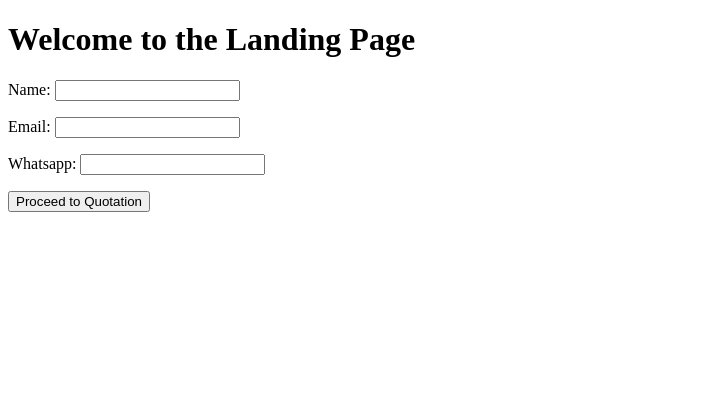
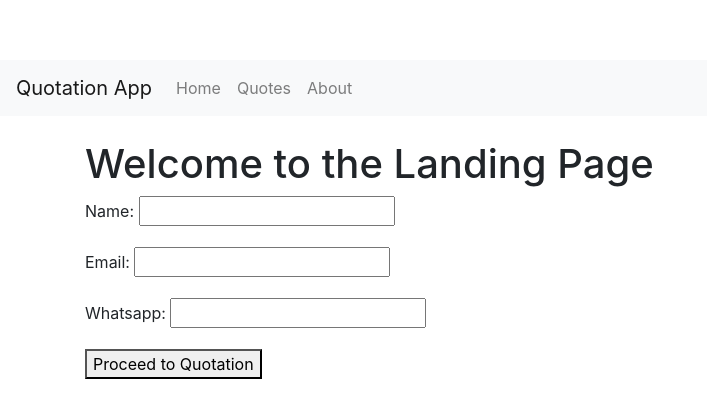
Before and after one commit to rubensfqc/architect, a Django app: page / in a window 1280 px wide. Shown: the top 418 px of the page, without its empty margins (0-707 px from the left). Run offline with Django 4.2, Linux system fonts and the light colour scheme; some libraries are stand-ins or nearby versions.

Commit message:
Added Base from Copilot and Landing page stylized

```diff
--- /dev/null
+++ b/quotation_prj/quotation_app/templates/quotation_app/base.html
@@ -0,0 +1,43 @@
+<!DOCTYPE html>
+<html lang="en">
+<head>
+    <meta charset="UTF-8">
+    <meta name="viewport" content="width=device-width, initial-scale=1.0">
+    <title>{% block title %}Quotation App{% endblock %}</title>
+    <link href="https://stackpath.bootstrapcdn.com/bootstrap/4.5.2/css/bootstrap.min.css" rel="stylesheet">
+    <style>
+        body {
+            padding-top: 60px; /* Adjust for fixed navbar */
+        }
+    </style>
+</head>
+<body>
+    <nav class="navbar navbar-expand-lg navbar-light bg-light">
+        <a class="navbar-brand" href="#">Quotation App</a>
+        <button class="navbar-toggler" type="button" data-toggle="collapse" data-target="#navbarNav" aria-controls="navbarNav" aria-expanded="false" aria-label="Toggle navigation">
+            <span class="navbar-toggler-icon"></span>
+        </button>
+        <div class="collapse navbar-collapse" id="navbarNav">
+            <ul class="navbar-nav">
+                <li class="nav-item">
+                    <a class="nav-link" href="#">Home</a>
+                </li>
+                <li class="nav-item">
+                    <a class="nav-link" href="#">Quotes</a>
+                </li>
+                <li class="nav-item">
+                    <a class="nav-link" href="#">About</a>
+                </li>
+            </ul>
+        </div>
+    </nav>
+
+    <div class="container mt-4">
+        {% block content %}<!-- Content will be overridden in child templates -->{% endblock %}
+    </div>
+
+    <script src="https://code.jquery.com/jquery-3.5.1.slim.min.js"></script>
+    <script src="https://cdn.jsdelivr.net/npm/@popperjs/core@2.5.4/dist/umd/popper.min.js"></script>
+    <script src="https://stackpath.bootstrapcdn.com/bootstrap/4.5.2/js/bootstrap.min.js"></script>
+</body>
+</html>
--- a/quotation_prj/quotation_app/templates/quotation_app/landing_page.html
+++ b/quotation_prj/quotation_app/templates/quotation_app/landing_page.html
@@ -1,14 +1,24 @@
-<!DOCTYPE html>
-<html>
-<head>
+{% extends 'quotation_app/base.html' %}
+{% load static %}
+
+<!--<head>
     <title>Landing Page</title>
 </head>
-<body>
+<body>-->
+
+
+
+{% block title %}Landing Page{% endblock %}
+
+    {% block content %}
+
     <h1>Welcome to the Landing Page</h1>
     <form method="post">
         {% csrf_token %}
         {{ form.as_p }}
         <button type="submit">Proceed to Quotation</button>
     </form>
-</body>
-</html>
+
+{% endblock %}
+<!--</body>
+</html>-->
```
